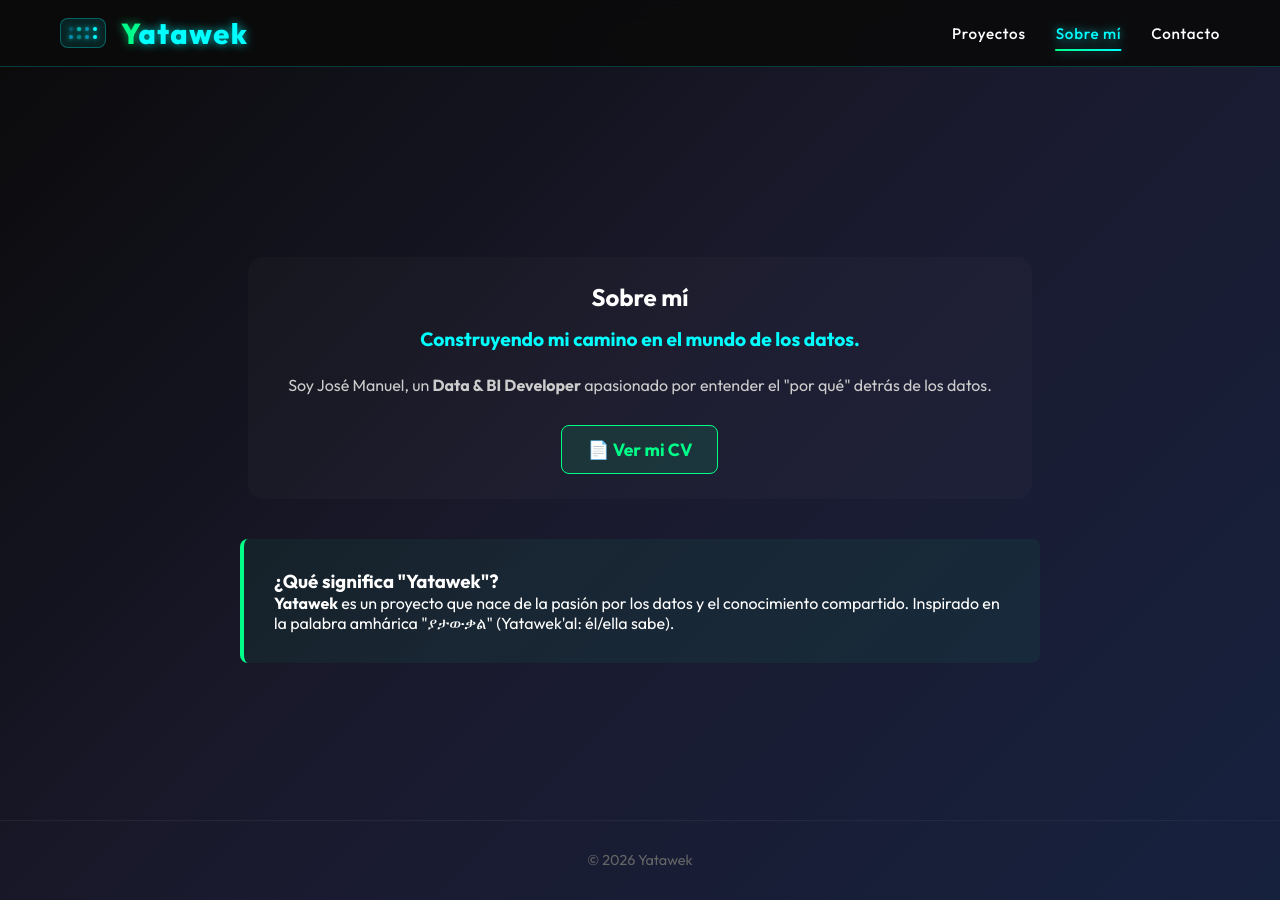
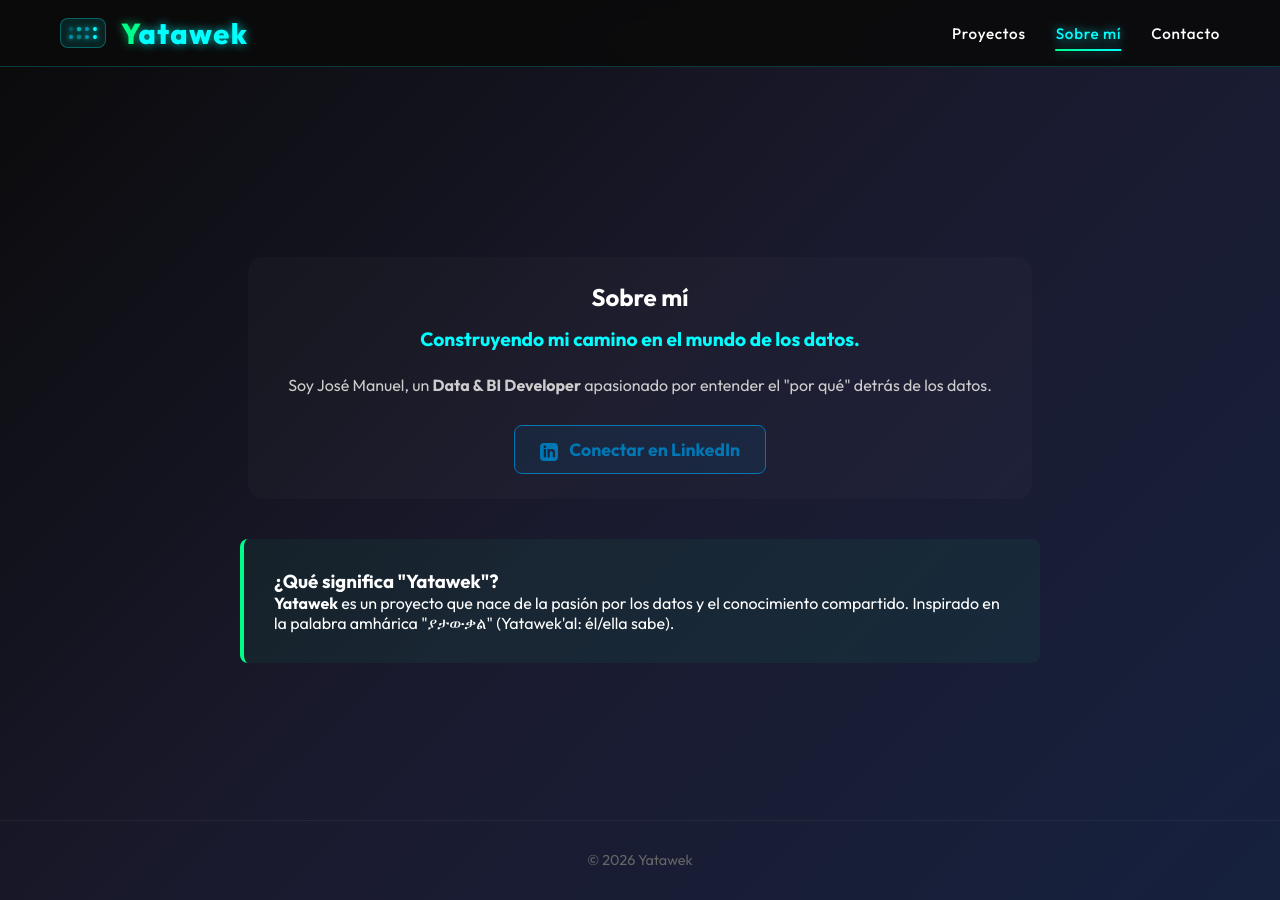
Before and after one commit to floresdelolmo-ai/Yatawek, a plain HTML site: page index.html in a window 1280 px wide. Both pictures are taken after a click on the link "Sobre mí". Drawn offline with Linux system fonts and the light colour scheme.

Commit message:
Final: Enlace a LinkedIn y estilos corregidos

```diff
--- a/css/styles.css
+++ b/css/styles.css
@@ -1,4 +1,4 @@
-/* --- CSS FINAL YATAWEK (OUTFIT + MENÚ MÓVIL + CONTACTO FIX) --- */
+/* --- CSS FINAL YATAWEK (OUTFIT + MENÚ MÓVIL AJUSTADO) --- */
 
 * {
     margin: 0;
@@ -190,21 +190,22 @@ body {
 }
 .section-content p { color: #ccc; line-height: 1.8; margin-bottom: 15px; }
 
+/* BOTÓN LINKEDIN PERSONALIZADO */
 .cv-download-btn {
     display: inline-block; padding: 12px 25px;
-    background: rgba(0, 255, 136, 0.1); color: #00ff88;
-    border: 1px solid #00ff88; border-radius: 8px;
+    background: rgba(0, 119, 181, 0.1); color: #0077b5;
+    border: 1px solid #0077b5; border-radius: 8px;
     text-decoration: none; font-weight: bold; font-size: 1.1rem;
     transition: all 0.3s ease;
 }
-.cv-download-btn:hover { background: #00ff88; color: black; }
+.cv-download-btn:hover { background: #0077b5; color: white; }
 
 .yatawek-explanation {
     max-width: 800px; margin: 40px auto 0; padding: 30px;
     background: rgba(0, 255, 136, 0.05); border-left: 4px solid #00ff88; border-radius: 8px;
 }
 
-/* Footer y Contacto (Solo arreglamos los campos del form) */
+/* Footer y Contacto centrado */
 .footer { text-align: center; padding: 30px; font-size: 0.9rem; color: #666; border-top: 1px solid rgba(255,255,255,0.05); }
 .contact-section { text-align: center; max-width: 600px; margin: 0 auto; }
 
@@ -233,6 +234,7 @@ body {
 
     .welcome-title { font-size: 2.2rem; }
 
+    /* El arreglo para que no se corte la tarjeta */
     .projects-grid { grid-template-columns: 1fr; padding: 0 10px; }
     .project-card { margin: 0; width: 100%; padding: 25px; }
 }
--- a/index.html
+++ b/index.html
@@ -128,7 +128,10 @@
                     <p style="margin-bottom: 0;">Soy José Manuel, un <strong>Data & BI Developer</strong> apasionado por entender el "por qué" detrás de los datos.</p>
 
                     <div style="margin-top: 25px;">
-                        <a href="assets/CV_Flores_delOlmo_JoseManuel_2026.pdf" target="_blank" class="cv-download-btn">📄 Ver mi CV</a>
+                        <a href="https://www.linkedin.com/in/floresdelolmo/" target="_blank" class="cv-download-btn">
+                            <svg style="width: 18px; height: 18px; vertical-align: middle; margin-right: 8px; fill: currentColor;" viewBox="0 0 24 24" xmlns="http://www.w3.org/2000/svg"><path d="M19 0h-14c-2.761 0-5 2.239-5 5v14c0 2.761 2.239 5 5 5h14c2.762 0 5-2.239 5-5v-14c0-2.761-2.238-5-5-5zm-11 19h-3v-11h3v11zm-1.5-12.268c-.966 0-1.75-.79-1.75-1.764s.784-1.764 1.75-1.764 1.75.79 1.75 1.764-.783 1.764-1.75 1.764zm13.5 12.268h-3v-5.604c0-3.368-4-3.113-4 0v5.604h-3v-11h3v1.765c1.396-2.586 7-2.777 7 2.476v6.759z"/></svg>
+                            Conectar en LinkedIn
+                        </a>
                     </div>
                 </div>
 
```
